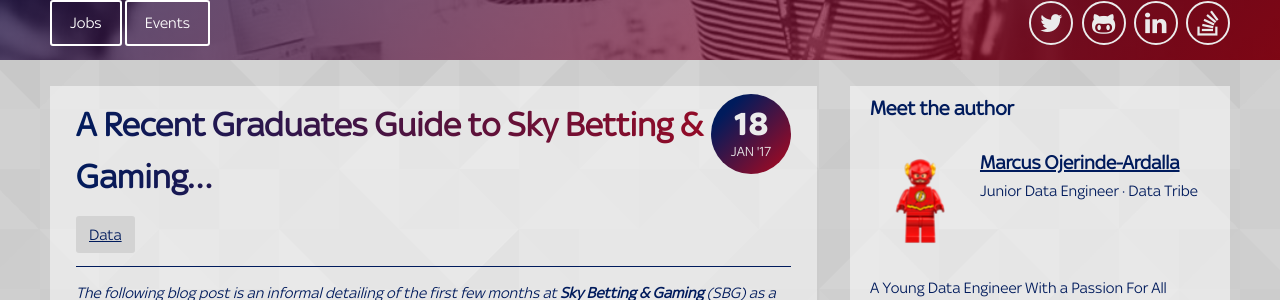
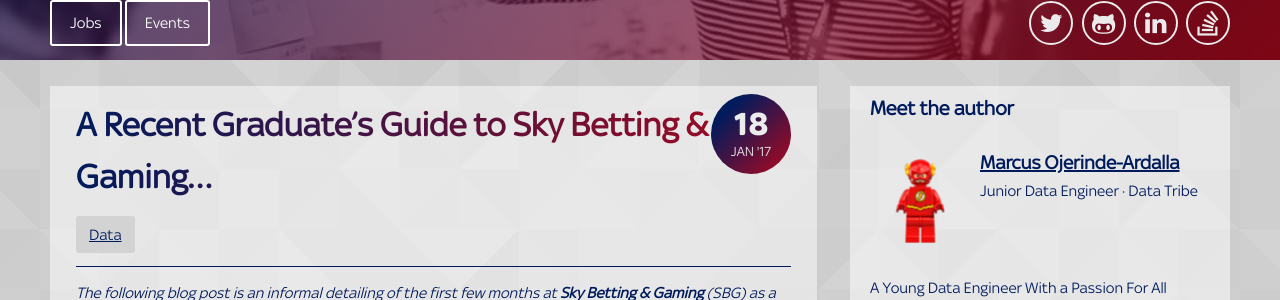
Before and after one commit to skybet/skybet.github.io, a Jekyll site: the page built from _posts/2017-01-18-recent-graduate-at-skybet.md, in a window 1280 px wide and 900 px high. Shown: the part 370-670 px from the top of the window. Built offline with Jekyll 4.4.1, drawn with Linux system fonts in a browser that asks for light colours; nearby versions of some CDN libraries; some web fonts are replaced; comment, search, counter and statistics services are not loaded.

Commit message:
engineering -> technology

```diff
--- a/CNAME
+++ b/CNAME
@@ -1 +1 @@
-engineering.skybettingandgaming.com
+technology.skybettingandgaming.com
--- a/_config.yml
+++ b/_config.yml
@@ -1,7 +1,7 @@
 name: Sky Betting & Gaming Technology
 title: Sky Betting & Gaming Technology
 markdown: kramdown
-url: http://engineering.skybettingandgaming.com
+url: https://technology.skybettingandgaming.com
 host: 0.0.0.0
 permalink: /:year/:month/:day/:title/
 plugins:
--- a/_posts/2017-01-18-recent-graduate-at-skybet.md
+++ b/_posts/2017-01-18-recent-graduate-at-skybet.md
@@ -1,14 +1,14 @@
 ---
 layout:     post
-title:      A Recent Graduates Guide to Sky Betting & Gaming…
+title:      A Recent Graduate's Guide to Sky Betting & Gaming…
 date:       2017-01-18 10:00
-summary:    A recent graduates blog on their first few months at Sky Betting & Gaming as well as what to expect.
+summary:    A recent graduate's blog on their first few months at Sky Betting & Gaming as well as what to expect.
 category:   Data
 tags:       Leeds, Data, Engineer, Graudate
 author:     marcus_ojerinde_ardalla
 ---
 
-_The following blog post is an informal detailing of the first few months at **Sky Betting & Gaming** (SBG) as a Junior Data Engineer. The intention of this post is to give a brief overview of what to expect when you join as a recent graduate as well as life here at **Sky Betting & Gaming**. An earlier blog post of a similar vein can be found [here](http://engineering.skybettingandgaming.com/2016/03/16/life-after-graduation/)_
+_The following blog post is an informal detailing of the first few months at **Sky Betting & Gaming** (SBG) as a Junior Data Engineer. The intention of this post is to give a brief overview of what to expect when you join as a recent graduate as well as life here at **Sky Betting & Gaming**. An earlier blog post of a similar vein can be found [here](/2016/03/16/life-after-graduation/)_
 
 
 Sports and Data Engineering! My two passions together in one place. How could I not be excited to start life at this amazing place of work in the city of Leeds! (Leeds is a wonderful place to live but more on that later).
```
Also changed, not shown: _posts/2017-01-11-graduate-devops-blog.md (+1 -1 lines), README.md, _posts/2016-03-30-pyspark-phone-numbers.md (line endings or trailing spaces).
